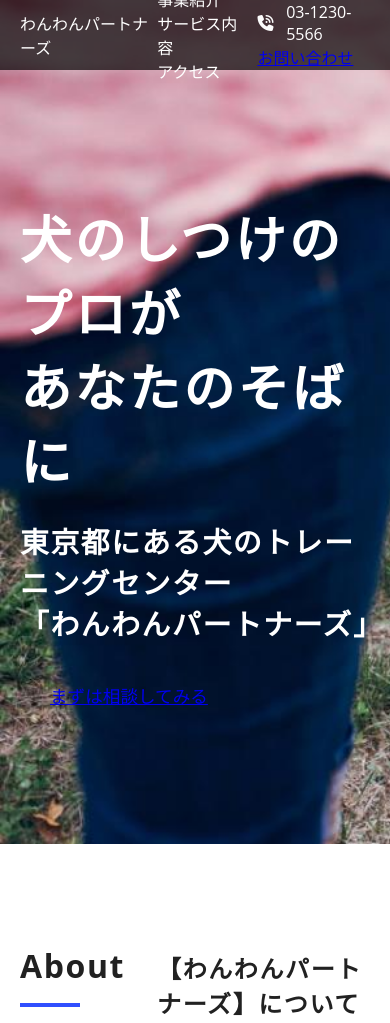
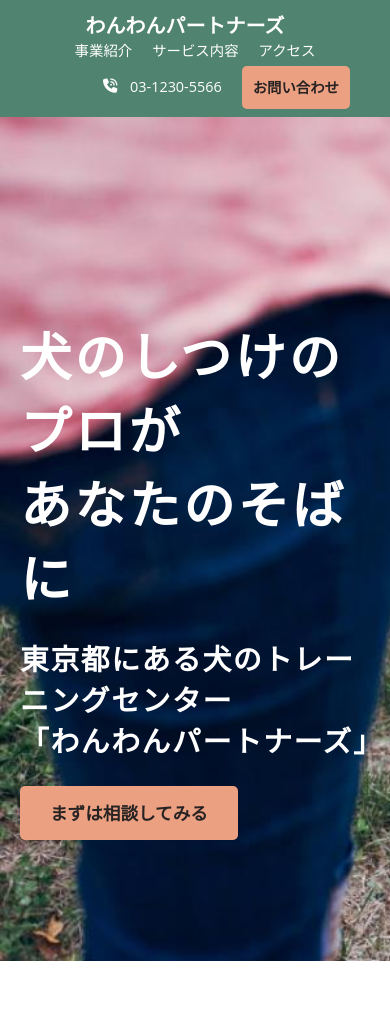
Before and after one commit to Hikki-design/WanwanPartners, a plain HTML site: page index.html in a window 390 px wide. Shown: the top 1023 px of the page. Drawn offline with Linux system fonts and the light colour scheme.

Commit message:
Update style.css
responsive fixed/ color changed/

```diff
--- a/style.css
+++ b/style.css
@@ -1,6 +1,7 @@
 /*******************
 全体の初期設定
 *******************/
+
 body {
 	font-family: "open sans", "noto sans jp", Roboto, sans-serif;
 	color: #333;
@@ -34,27 +35,14 @@ ul {
 header
 *******************/
 header {
-	background-color: #000000B0;
-	height: 70px;
-	padding: 10px 0;
+	background-color:  #024c30b0;
+	height: auto;
+	padding: 10px 0 10px;
 	/* sticky header */
-	position: fixed;
+	position: sticky;
 	top: 0;
+	z-index: 999;
 	width: 100%;
-}
-
-nav {
-	display: flex;
-	justify-content: space-between;
-	align-items: center;
-	height: 100%;
-	color: #fff;
-}
-
-.header-logo p {
-	font-size: 18px;
-	font-weight: bold;
-	margin-right: 50px;
 }
 
 .header-menu {
@@ -62,40 +50,81 @@ nav {
 	justify-content: space-between;
 	align-items: center;
 	height: 100%;
+	color: #fff;
+	padding-bottom: 1rem;
 }
 
-nav,nav p, .button-blue-square a {
-	font-size: 1rem;
-}
-.header-menu li {
+.header-menu, .header-contact{
 	padding-right: 20px;
 }
 
-.header-menu a {
+.header-logo {
+	/* width: 270px; */
+}
+
+.top-logo {
+	font-size: 20px;
+	font-weight: bold;
 	color: #fff;
 	text-decoration: none;
+	margin-right: 50px;
+}
+
+.menu {
+	display: flex;
+	justify-content: space-between;
+	align-items: center;
+	height: 100%;
+}
+
+nav p,
+.button-blue-square a {
+	font-size: 1rem;
+}
+
+.menu li {
+	padding-left: 20px;
+}
+
+.menu a {
+	color: #fff;
+	text-decoration: none;
+}
+
+.header-contact {
+	display: flex;
+	justify-content: flex-end;
+	align-items: center;
+	height: 100%;
+	padding-bottom: 10px;
 }
 
 .phone-container {
 	display: flex;
 	align-items: center;
+	color: #fff;
 }
-
+.phone-container p{
+padding-right: 20px;
+}
 .fa-phone-volume {
 	padding-right: 0.8rem;
 	margin: 0;
 }
 
-.button-blue-square a {
-	background-color: #304ffe;
-	color: #fff;
+.button-square a {
+	background-color:
+	#eba082;
+	color: #282323;
+	font-weight: 700;
 	padding: 12px 11px;
 	text-decoration: none;
-	border-radius: 2px;
+	border-radius: 5px;
+
 }
 
-.button-blue-square a:hover {
-	background-color: #1537FB;
+.button-square a:hover {
+	background-color: #61894c;
 }
 
 /*******************
@@ -126,7 +155,7 @@ h1 {
 
 .hero-img a {
 	font-size: 1.1rem;
-	font-weight: 500;
+	font-weight: 700;
 	padding: 15px 30px;
 }
 
@@ -161,8 +190,8 @@ h2:after {
 	/* 線の位置を調整 */
 	height: 4px;
 	/* 線の厚さ */
-	background: #304ffe;
-	/* 線の色 */
+	background: #024c30b0;
+	/* 線の色 #304ffe*/
 	width: 60px;
 	/* 線の長さ */
 }
@@ -186,12 +215,19 @@ h2:after {
 /*******************
 service
 *******************/
+#service{
+	background-color: #e1f1ebb0;
+}
 #service ul {
-	padding: 2em 0 2em 0;
+	/* padding: 2em 2em 2em 0; */
+	list-style-position: inside; /* デフォルト値、明示的に設定 */
+  padding: 2em 0 2em 1.6em; /* リストのパディングをリセット */
 }
 
 #service ul li {
 	font-size: 1.2rem;
+	list-style-type: square;
+	padding-left: 0; /* リストアイテムにパディングを適用 */
 }
 
 .service-details {
@@ -279,7 +315,7 @@ contact
 	padding: 0 20px;
 	margin: 0 auto;
 	color: white;
-	}
+}
 
 .contact-form label {
 	font-size: 1rem;
@@ -310,15 +346,20 @@ contact
 }
 
 .contact-form input[type="submit"] {
-	background-color: #304ffe;
+	background-color:#eba082;
+	/* background-color:#508370; */
+	/* background-color:#60aa8e; */
 	border: none;
-	/* color: #fff; */
 	border-radius: 20px;
 
 	font-size: 18px;
 	font-weight: 700;
-	color: #fff;
+	color: #282323;
 	padding: 12px auto;
+}
+
+.contact-form input a:hover {
+	background-color: #98b688;
 }
 
 /*******************
@@ -343,11 +384,23 @@ footer
 }
 
 /*******************
-responsive @
+responsive @586
 *******************/
-@media screen and (max-width: 6680px) {
-	.nav {
-		display: inline-block;
+@media screen and (max-width: 620px) {
+
+	nav,
+	nav p,
+	.button-blue-square a {
+		font-size: 0.9rem;
+	}
+
+	.header-menu {
+		flex-direction: column;
+		justify-content: center;
+	}
+
+	.top-logo{
+		margin: 0 auto;
 	}
 
 	.service-details {
```
